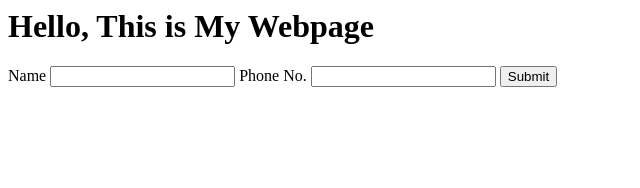
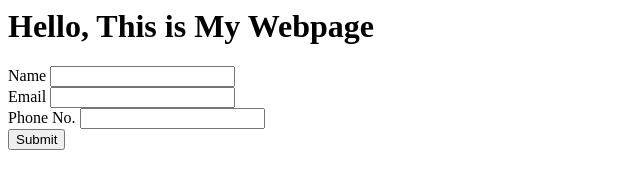
Before and after one commit to Pratikshyathakuri/refactored-dollop, a website: page src/html/index.html in a window 1280 px wide. Shown: the whole page, without its empty margins (0-640 px from the left). Drawn offline with Linux system fonts and the light colour scheme.

Commit message:
sends email to the user too

```diff
--- a/src/html/index.html
+++ b/src/html/index.html
@@ -1,10 +1,12 @@
 <html>
-    <h1>Hello, This is My Webpage</h1>
+    <h1>Hello, This is My Webpage </h1>
     <form method="get" action="/submit">
         <label>Name</label>
-        <input name="name" id="name">
+        <input name="name" id="name"> <br>
+        <label>Email</label>
+        <input name="email" id="email"><br>
         <label>Phone No.</label>
-        <input name="phone" id="age">
+        <input name="phone" id="age"><br>
         <input type="submit">
     </form>
 </html>
--- a/src/index.js
+++ b/src/index.js
@@ -20,15 +20,17 @@ app.get('/about', function(req, res){
 
 app.get('/submit', function(req, res){
     let name = req.query.name;
+    let email = req.query.email;
     let phone = req.query.phone;
     let text = 'Name : ' + name + '\nPhone : ' + phone;
+
     let transporter = nodemailer.createTransport({
         service: 'gmail',
         auth: { user :  'finapp.lsbdc@gmail.com', pass: 'racoons@1'}
        });
      transporter.sendMail({
          from: 'finapp.lsbdc@gmail.com',
-         to : 'thakuripratikshya1@gmail.com',
+         to : email,
          subject: 'User\'s Phone Number',
          text : text
      });
```
Also changed, not shown: README.md (added).
